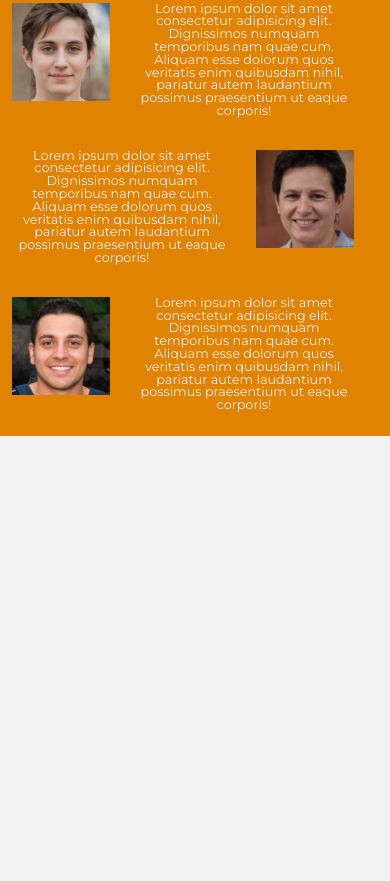
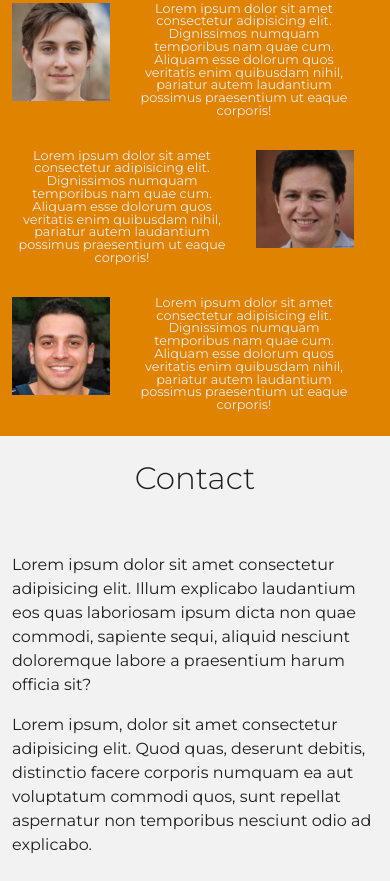
Before and after one commit to yenmangu/ci-momentum, a plain HTML site: page index.html in a window 390 px wide. Shown: the part 1105-1986 px from the top of the page. Before the commit the page ends 1541 px from the top, so only its background shows below. Drawn offline with nearby package versions, Linux system fonts and the light colour scheme.

Commit message:
Add placeholder to footer. Add BS classes to start mobile styling.

```diff
--- a/index.html
+++ b/index.html
@@ -143,7 +143,20 @@
 				</div>
 			</section>
 		</main>
-		<footer></footer>
+		<footer id="contact"
+						class="container">
+			<div class="row justify-content-center">
+				<div class="col-12 text-center my-4">
+					<h2 class="display-5">Contact</h2>
+				</div>
+				<p class="mt-4">Lorem ipsum dolor sit amet consectetur adipisicing elit. Illum explicabo laudantium eos quas
+					laboriosam ipsum dicta non quae commodi, sapiente sequi, aliquid nesciunt doloremque labore a praesentium
+					harum officia sit?</p>
+				<div class="col-12 mb-4"> Lorem ipsum, dolor sit amet consectetur adipisicing elit. Quod quas, deserunt debitis,
+					distinctio facere corporis numquam ea aut voluptatum commodi quos, sunt repellat aspernatur non temporibus
+					nesciunt odio ad explicabo. </div>
+			</div>
+		</footer>
 		<script src="https://cdn.jsdelivr.net/npm/bootstrap@5.3.3/dist/js/bootstrap.bundle.min.js"
 						integrity="sha384-YvpcrYf0tY3lHB60NNkmXc5s9fDVZLESaAA55NDzOxhy9GkcIdslK1eN7N6jIeHz"
 						crossorigin="anonymous"></script>
```
